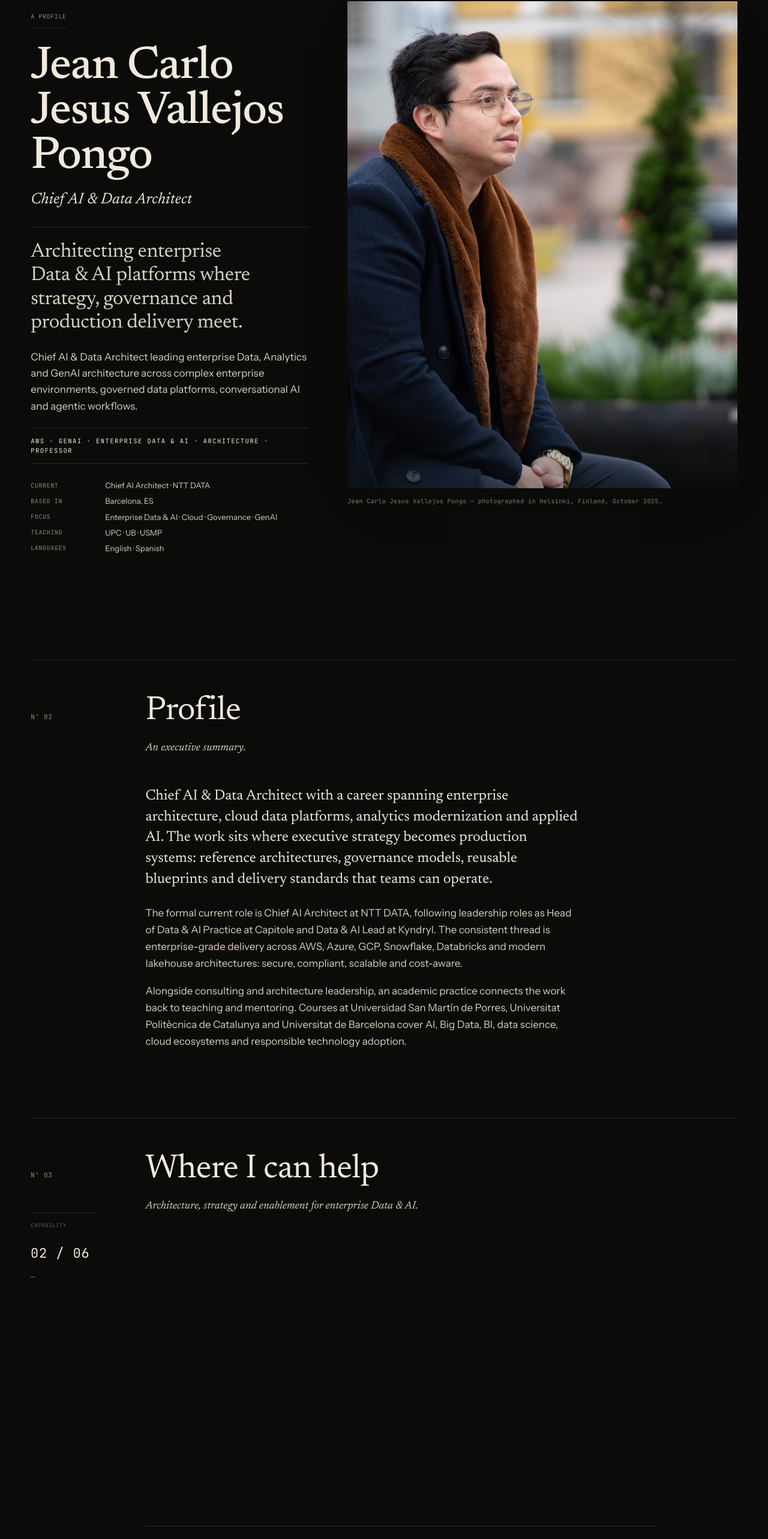
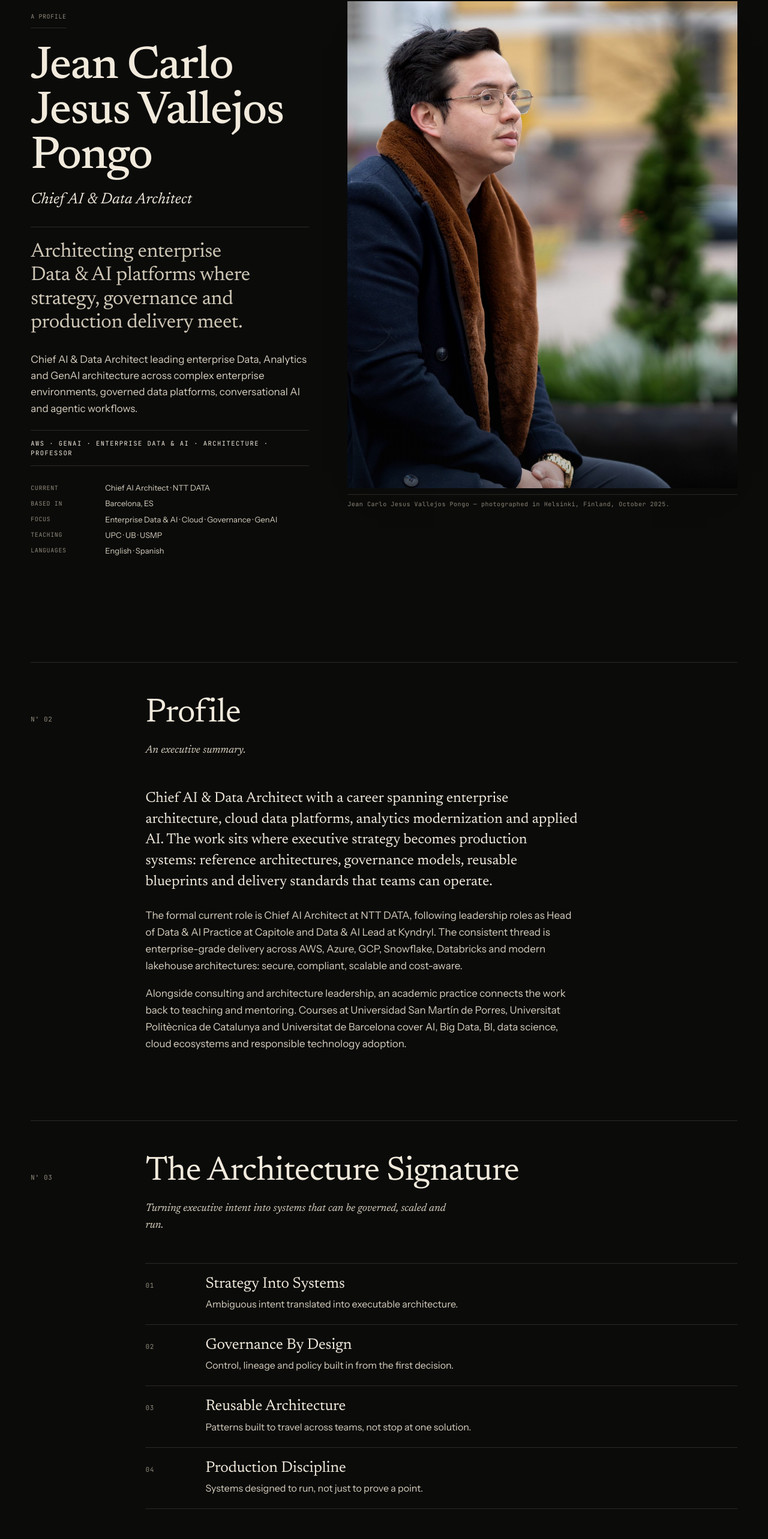
Before and after one commit to iron-jotace/jcjvp.com, a React (Vite) app: page / in a window 1280 px wide. Shown: the part 206-2772 px from the top of the page at 60% size. Built offline with nearby package versions, Linux system fonts and the light colour scheme.

Commit message:
feat: refine architecture signature and narrative flow

```diff
--- a/src/App.jsx
+++ b/src/App.jsx
@@ -2,6 +2,7 @@ import { useEffect, useState } from "react";
 import { CONTENT } from "./content.js";
 import {
   AcademicSection,
+  ArchitectureSignatureSection,
   ContactSection,
   DomainsSection,
   EducationSection,
@@ -32,6 +33,7 @@ const App = () => {
       <main className="ed-main">
         <Hero content={content} />
         <ProfileSection content={content} />
+        <ArchitectureSignatureSection content={content} />
         <HelpSection content={content} />
         <TracksSection content={content} />
         <RoleSection content={content} />
--- a/src/components/sections.jsx
+++ b/src/components/sections.jsx
@@ -197,6 +197,25 @@ export const ProfileSection = ({ content }) => {
         {p.body.map((para, i) => (
           <AnimatedRow as="p" key={i} className={i === 0 ? "ed-profile-lead" : "ed-profile-para"}>
             {para}
+          </AnimatedRow>
+        ))}
+      </Stagger>
+    </Section>
+  );
+};
+
+export const ArchitectureSignatureSection = ({ content }) => {
+  const s = content.architectureSignature;
+  return (
+    <Section id="architecture-signature" number={s.number} title={s.title} lead={s.lead} screenLabel="03 Architecture Signature">
+      <Stagger as="ol" className="ed-signature" stagger={0.065}>
+        {s.items.map((it) => (
+          <AnimatedRow key={it.number} className="ed-signature-row">
+            <span className="ed-signature-num mono">{it.number}</span>
+            <div className="ed-signature-body">
+              <h3 className="ed-signature-title serif">{it.title}</h3>
+              <p className="ed-signature-thesis">{it.thesis}</p>
+            </div>
           </AnimatedRow>
         ))}
       </Stagger>
--- a/src/content.js
+++ b/src/content.js
@@ -58,10 +58,37 @@ export const CONTENT = {
         "Alongside consulting and architecture leadership, an academic practice connects the work back to teaching and mentoring. Courses at Universidad San Martín de Porres, Universitat Politècnica de Catalunya and Universitat de Barcelona cover AI, Big Data, BI, data science, cloud ecosystems and responsible technology adoption.",
       ],
     },
+    architectureSignature: {
+      number: "Nº 03",
+      title: "The Architecture Signature",
+      lead: "Turning executive intent into systems that can be governed, scaled and run.",
+      items: [
+        {
+          number: "01",
+          title: "Strategy Into Systems",
+          thesis: "Ambiguous intent translated into executable architecture.",
+        },
+        {
+          number: "02",
+          title: "Governance By Design",
+          thesis: "Control, lineage and policy built in from the first decision.",
+        },
+        {
+          number: "03",
+          title: "Reusable Architecture",
+          thesis: "Patterns built to travel across teams, not stop at one solution.",
+        },
+        {
+          number: "04",
+          title: "Production Discipline",
+          thesis: "Systems designed to run, not just to prove a point.",
+        },
+      ],
+    },
     help: {
-      number: "Nº 03",
+      number: "Nº 04",
       title: "Where I can help",
-      lead: "Architecture, strategy and enablement for enterprise Data & AI.",
+      lead: "Where the architecture signature turns into decisions, systems and delivery.",
       closing:
         "I work best where technology decisions need to be technically sound, business-aware and production-minded.",
       items: [
@@ -98,7 +125,7 @@ export const CONTENT = {
       ],
     },
     tracks: {
-      number: "Nº 04",
+      number: "Nº 05",
       title: "Two tracks. One architecture mindset.",
       lead: "Enterprise practice and academic practice, held in one hand.",
       pro: {
@@ -133,7 +160,7 @@ export const CONTENT = {
         "The same judgment connects both tracks: how to make AI and data systems useful, governable and teachable enough to survive beyond the first demo.",
     },
     role: {
-      number: "Nº 05",
+      number: "Nº 06",
       title: "Current Role",
       lead: "Where the work happens today.",
       org: "NTT DATA — Barcelona, Spain",
@@ -149,7 +176,7 @@ export const CONTENT = {
       ],
     },
     experience: {
-      number: "Nº 06",
+      number: "Nº 07",
       title: "Selected Experience",
       lead: "A condensed timeline.",
       items: [
@@ -210,7 +237,7 @@ export const CONTENT = {
       ],
     },
     domains: {
-      number: "Nº 07",
+      number: "Nº 08",
       title: "Architecture Domains",
       lead: "The territory the practice covers.",
       items: [
@@ -241,7 +268,7 @@ export const CONTENT = {
       ],
     },
     stories: {
-      number: "Nº 08",
+      number: "Nº 09",
       title: "Selected Work",
       lead: "Three engagements, told briefly.",
       items: [
@@ -263,7 +290,7 @@ export const CONTENT = {
       ],
     },
     academic: {
-      number: "Nº 09",
+      number: "Nº 10",
       title: "Academic Profile",
       lead: "Teaching, mentoring, curriculum design.",
       listTitle: "Academic Roles",
@@ -279,7 +306,7 @@ export const CONTENT = {
       ],
     },
     education: {
-      number: "Nº 10",
+      number: "Nº 11",
       title: "Education",
       lead: "Executive, technical and international formation.",
       items: [
@@ -295,7 +322,7 @@ export const CONTENT = {
       ],
     },
     stack: {
-      number: "Nº 11",
+      number: "Nº 12",
       title: "Tech Stack",
       lead: "Tools the practice runs on, not a wishlist.",
       groups: [
@@ -308,7 +335,7 @@ export const CONTENT = {
       ],
     },
     contact: {
-      number: "Nº 12",
+      number: "Nº 13",
       title: "Contact",
       lead: "For enterprise AI architecture, Data & AI strategy, advisory, talks and academic collaboration.",
       imageAlt:
@@ -391,10 +418,37 @@ export const CONTENT = {
         "En paralelo, mantiene una práctica académica que conecta la experiencia de consultoría con la docencia y mentoría. En Universidad San Martín de Porres, Universitat Politècnica de Catalunya y Universitat de Barcelona enseña IA, Big Data, BI, ciencia de datos, ecosistemas cloud y adopción responsable de tecnología.",
       ],
     },
+    architectureSignature: {
+      number: "Nº 03",
+      title: "La Firma de Arquitectura",
+      lead: "Convertir intención ejecutiva en sistemas que puedan gobernarse, escalar y operar.",
+      items: [
+        {
+          number: "01",
+          title: "Estrategia en Sistemas",
+          thesis: "Intención ambigua traducida en arquitectura ejecutable.",
+        },
+        {
+          number: "02",
+          title: "Gobierno Desde el Diseño",
+          thesis: "Control, linaje y política incorporados desde la primera decisión.",
+        },
+        {
+          number: "03",
+          title: "Arquitectura Reutilizable",
+          thesis: "Patrones hechos para cruzar equipos, no quedarse en una solución.",
+        },
+        {
+          number: "04",
+          title: "Disciplina de Producción",
+          thesis: "Sistemas diseñados para operar, no solo para demostrar.",
+        },
+      ],
+    },
     help: {
-      number: "Nº 03",
+      number: "Nº 04",
       title: "Dónde puedo aportar valor",
-      lead: "Arquitectura, estrategia y enablement para Datos e IA empresarial.",
+      lead: "Donde la firma de arquitectura se convierte en decisiones, sistemas y delivery.",
       closing:
         "Aporto más valor donde las decisiones tecnológicas necesitan ser técnicamente sólidas, conscientes del negocio y orientadas a producción.",
       items: [
@@ -431,7 +485,7 @@ export const CONTENT = {
       ],
     },
     tracks: {
-      number: "Nº 04",
+      number: "Nº 05",
       title: "Dos perfiles. Una misma mentalidad arquitectónica.",
       lead: "Práctica empresarial y práctica académica, sostenidas en una misma mano.",
       pro: {
@@ -466,7 +520,7 @@ export const CONTENT = {
         "El mismo criterio conecta ambos perfiles: hacer que los sistemas de IA y datos sean útiles, gobernables y suficientemente enseñables para sobrevivir más allá de la primera demo.",
     },
     role: {
-      number: "Nº 05",
+      number: "Nº 06",
       title: "Rol Actual",
       lead: "Dónde sucede hoy el trabajo.",
       org: "NTT DATA — Barcelona, España",
@@ -482,7 +536,7 @@ export const CONTENT = {
       ],
     },
     experience: {
-      number: "Nº 06",
+      number: "Nº 07",
       title: "Experiencia Seleccionada",
       lead: "Una línea de tiempo condensada.",
       items: [
@@ -543,7 +597,7 @@ export const CONTENT = {
       ],
     },
     domains: {
-      number: "Nº 07",
+      number: "Nº 08",
       title: "Dominios de Arquitectura",
       lead: "El territorio que cubre la práctica.",
       items: [
@@ -574,7 +628,7 @@ export const CONTENT = {
       ],
     },
     stories: {
-      number: "Nº 08",
+      number: "Nº 09",
       title: "Trabajo Seleccionado",
       lead: "Tres compromisos, contados de forma breve.",
       items: [
@@ -596,7 +650,7 @@ export const CONTENT = {
       ],
     },
     academic: {
-      number: "Nº 09",
+      number: "Nº 10",
       title: "Perfil Académico",
       lead: "Docencia, mentoría, diseño curricular.",
       listTitle: "Roles académicos",
@@ -612,7 +666,7 @@ export const CONTENT = {
       ],
     },
     education: {
-      number: "Nº 10",
+      number: "Nº 11",
       title: "Formación",
       lead: "Formación ejecutiva, técnica e internacional.",
       items: [
@@ -628,7 +682,7 @@ export const CONTENT = {
       ],
     },
     stack: {
-      number: "Nº 11",
+      number: "Nº 12",
       title: "Stack Técnico",
       lead: "Herramientas con las que opera la práctica, no una lista de deseos.",
       groups: [
@@ -641,7 +695,7 @@ export const CONTENT = {
       ],
     },
     contact: {
-      number: "Nº 12",
+      number: "Nº 13",
       title: "Contacto",
       lead: "Para arquitectura enterprise de IA, estrategia Data & AI, asesoría, ponencias y colaboración académica.",
       imageAlt:
--- a/src/styles.css
+++ b/src/styles.css
@@ -212,8 +212,8 @@ img { display: block; max-width: 100%; }
   font-size: clamp(25px, 2.6vw, 36px);
   line-height: 1.18;
   letter-spacing: -0.012em;
-  margin: 0 0 24px;
-  color: var(--paper-2);
+  margin: 0 0 28px;
+  color: color-mix(in oklab, var(--paper-2) 88%, var(--muted));
   text-wrap: balance;
   font-weight: 400;
 }
@@ -258,35 +258,41 @@ img { display: block; max-width: 100%; }
   background: var(--ink-1);
   overflow: hidden;
   box-shadow:
-    0 30px 80px -48px color-mix(in oklab, var(--ink-0) 78%, transparent),
-    0 1px 0 color-mix(in oklab, var(--paper) 5%, transparent) inset;
+    0 24px 62px -50px color-mix(in oklab, var(--ink-0) 82%, transparent),
+    0 1px 0 color-mix(in oklab, var(--paper) 4%, transparent) inset;
   transition: transform 200ms ease;
 }
 .ed-hero-photo img {
   width: 100%; height: 100%;
   object-fit: cover;
-  object-position: 50% 30%;
-  filter: saturate(0.92) contrast(1.02);
+  object-position: 50% 26%;
+  transform: scale(1.018);
+  filter: brightness(0.95) contrast(1.07) saturate(0.88);
 }
 .ed-hero-photo-overlay {
   position: absolute; inset: 0;
   background:
-    linear-gradient(180deg, rgba(13,16,20,0) 60%, rgba(13,16,20,0.38) 100%),
-    linear-gradient(90deg, rgba(13,16,20,0.12) 0%, rgba(13,16,20,0) 35%);
+    linear-gradient(
+      180deg,
+      transparent 58%,
+      color-mix(in oklab, var(--ink-0) 28%, transparent) 100%
+    );
   pointer-events: none;
 }
 .ed-hero-caption {
-  margin-top: 14px;
+  margin-top: 10px;
+  padding-top: 8px;
+  border-top: 1px solid var(--rule);
   font-size: 10px;
   color: var(--muted);
   text-transform: none;
-  letter-spacing: 0.04em;
+  letter-spacing: 0.055em;
   font-style: normal;
 }
 
 @media (hover: hover) and (pointer: fine) and (min-width: 901px) {
   .ed-hero-figure:hover .ed-hero-photo {
-    transform: scale(1.01);
+    transform: scale(1.004);
   }
 }
 
@@ -397,6 +403,49 @@ img { display: block; max-width: 100%; }
   color: var(--paper-2);
   margin: 0 0 18px;
   text-wrap: pretty;
+}
+
+/* ─── Architecture Signature (Nº 03) ─────────────────────── */
+
+.ed-signature {
+  list-style: none;
+  padding: 0;
+  margin: 0;
+}
+.ed-signature-row {
+  display: grid;
+  grid-template-columns: 64px minmax(0, 1fr);
+  gap: clamp(18px, 3vw, 36px);
+  padding: 20px 0;
+  border-top: 1px solid var(--rule);
+  align-items: baseline;
+}
+.ed-signature-row:last-child { border-bottom: 1px solid var(--rule); }
+.ed-signature-num {
+  font-size: 11px;
+  color: var(--muted);
+}
+.ed-signature-title {
+  margin: 0 0 6px;
+  font-size: clamp(20px, 2vw, 26px);
+  line-height: 1.15;
+  color: var(--paper);
+  letter-spacing: -0.006em;
+}
+.ed-signature-thesis {
+  margin: 0;
+  max-width: 58ch;
+  font-size: 16px;
+  line-height: 1.62;
+  color: var(--paper-2);
+  text-wrap: pretty;
+}
+
+@media (max-width: 600px) {
+  .ed-signature-row {
+    grid-template-columns: 1fr;
+    gap: 8px;
+  }
 }
 
 /* ─── Where I can help ──────────────────────────────────── */
```
